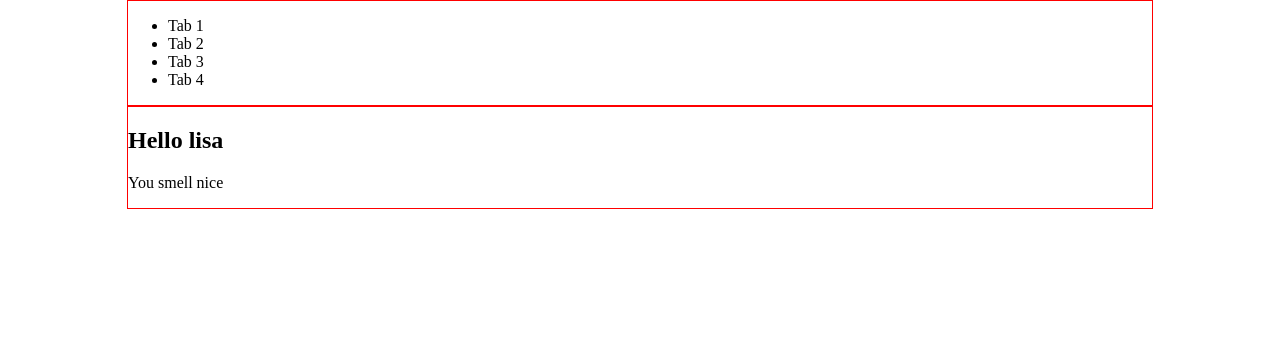
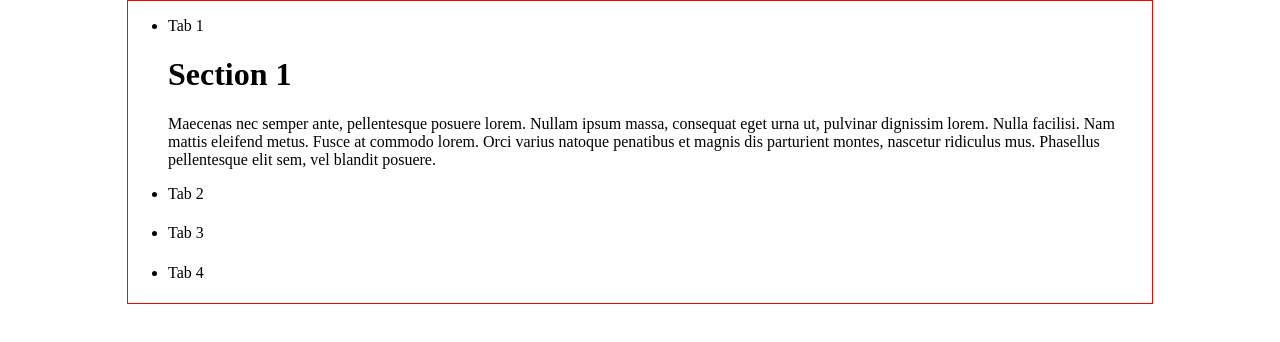
Before and after one commit to JamesN96/MindArc-frontend, a plain HTML site: page Exercise-2/index.html in a window 1280 px wide. Drawn offline with Linux system fonts and the light colour scheme.

Commit message:
Create divs for each tab

```diff
--- a/Exercise-2/index.html
+++ b/Exercise-2/index.html
@@ -11,25 +11,47 @@
     <header>
       <div class="container">
         <div class="tabs">
-          <ul>
-            <li class="tab-1">Tab 1</li>
-            <li class="tab-2">Tab 2</li>
-            <li class="tab-3">Tab 3</li>
-            <li class="tab-4">Tab 4</li>
+          <ul class="ul-tabs">
+            <!-- Tab 1 -->
+            <div>
+              <li id="tab-1" class="tabs">Tab 1</li>
+              <div class="data">
+                <h1 class="title-data"></h1>
+                <p class="p-data"></p>
+              </div>
+            </div>
+
+            <!-- Tab 2 -->
+            <div>
+              <li id="tab-2" class="tabs">Tab 2</li>
+              <div class="data">
+                <h1 class="title-data"></h1>
+                <p class="p-data"></p>
+              </div>
+            </div>
+
+            <!-- Tab 3 -->
+            <div>
+              <li id="tab-3" class="tabs">Tab 3</li>
+              <div class="data">
+                <h1 class="title-data"></h1>
+                <p class="p-data"></p>
+              </div>
+            </div>
+
+            <!-- Tab 4 -->
+            <div>
+              <li id="tab-4" class="tabs">Tab 4</li>
+              <div class="data">
+                <h1 class="title-data"></h1>
+                <p class="p-data"></p>
+              </div>
+            </div>
           </ul>
         </div>
       </div>
     </header>
 
-    <section>
-      <div class="container">
-        <div class="data">
-          <h1 class="title-data">Hello lisa</h1>
-          <p class="p-data">You smell nice</p>
-        </div>
-      </div>
-    </section>
-
     <script src="dist/js/index.js"></script>
   </body>
 </html>
```
